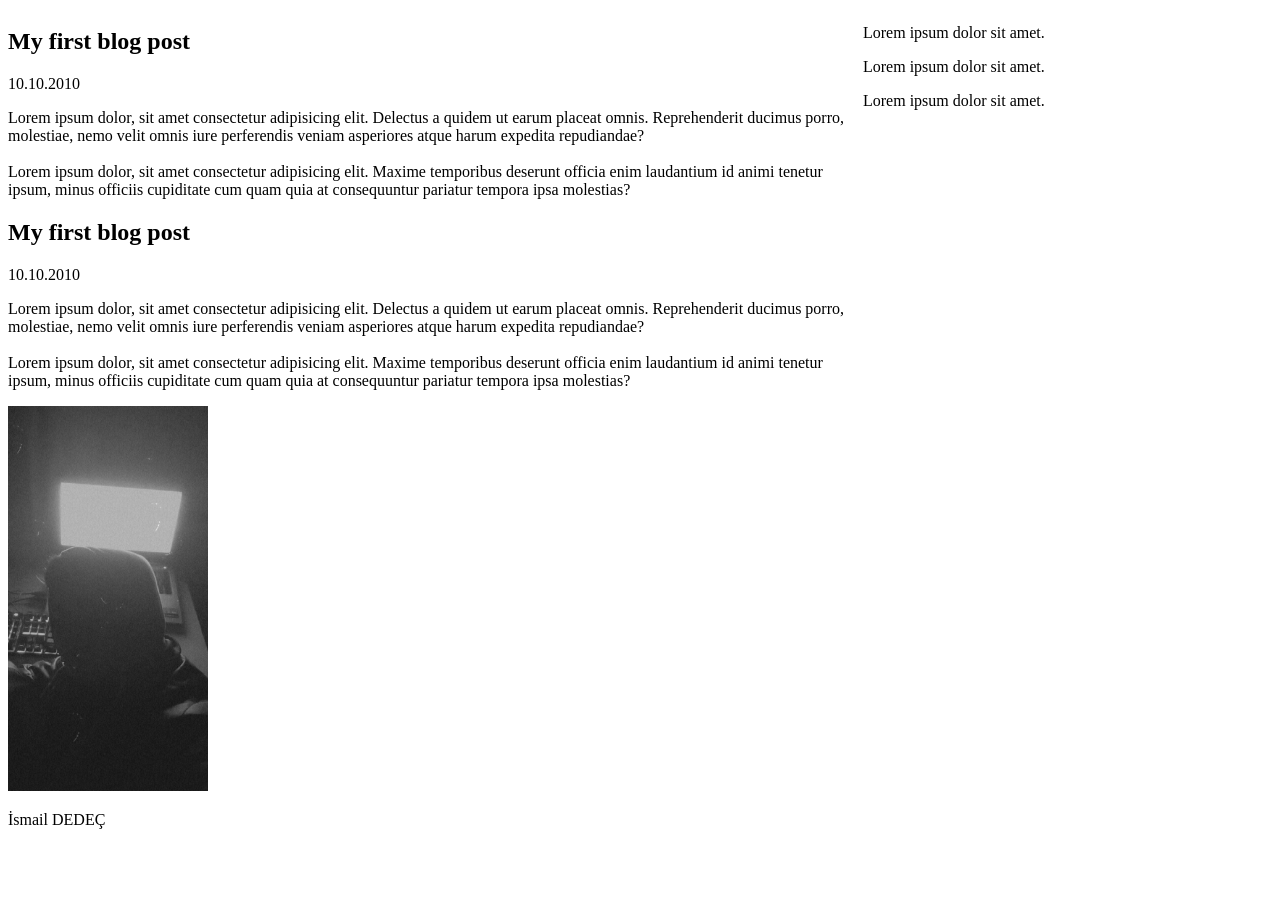
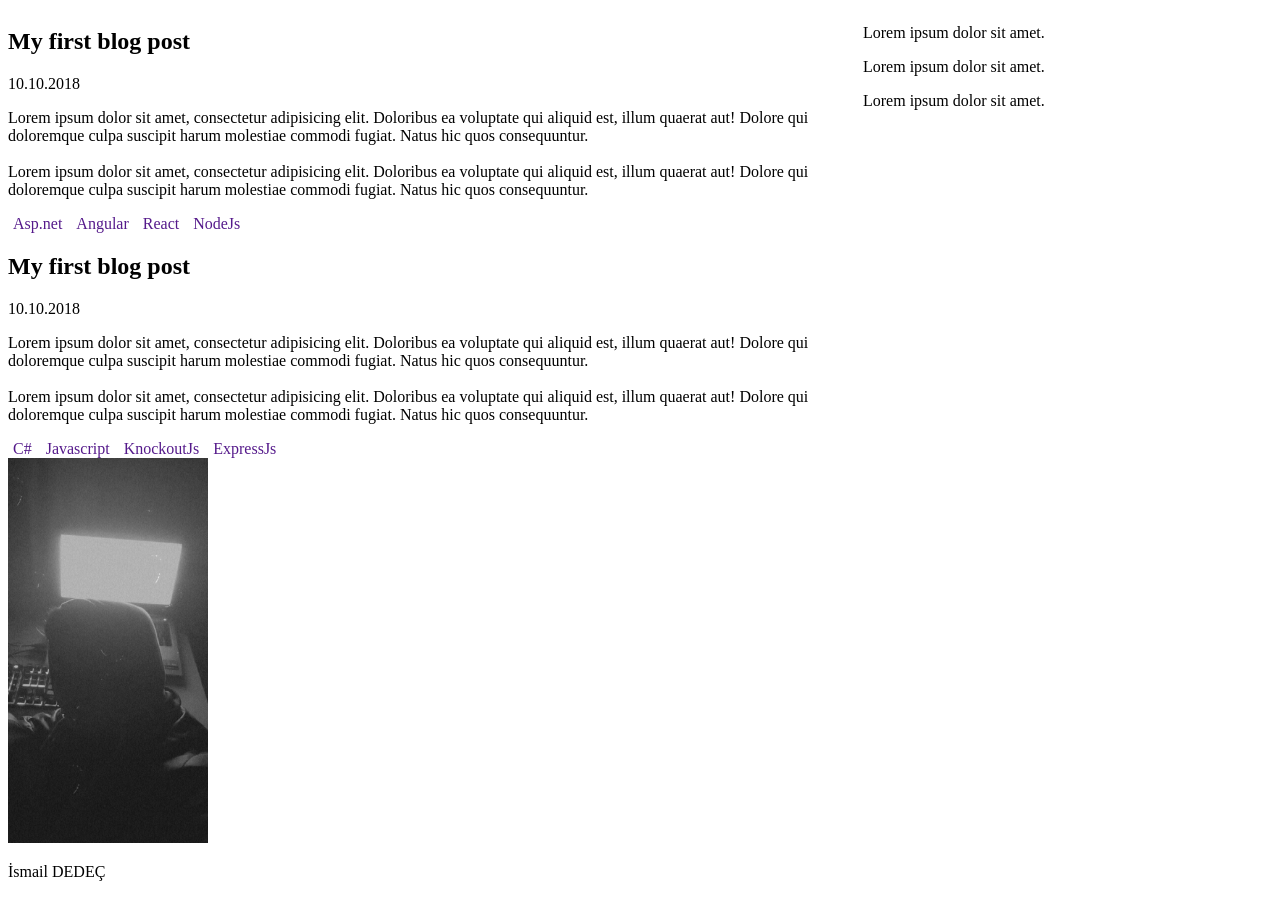
Before and after one commit to ddcismail/Html_CSS_JS, a plain HTML site: page CSS/Uygulama04/index.html in a window 1280 px wide. Before the commit the page ends 845 px from the top, so only its background shows below. Drawn offline with Linux system fonts and the light colour scheme.

Commit message:
Blog uygulamsına display eklendi.

```diff
--- a/CSS/Uygulama04/index.html
+++ b/CSS/Uygulama04/index.html
@@ -3,10 +3,8 @@
 
 <head>
     <meta charset="UTF-8">
-    <meta http-equiv="X-UA-Compatible" content="IE=edge">
-    <meta name="viewport" content="width=device-width, initial-scale=1.0">
+    <title>Blog</title>
     <link rel="stylesheet" href="style.css">
-    <title>Document</title>
 </head>
 
 <body>
@@ -14,32 +12,55 @@
     <div id="container">
 
         <div id="blog-post-container">
+
             <div class="blog-post">
                 <h2>My first blog post</h2>
-                <p class="date">10.10.2010</p>
+                <p class="date">10.10.2018</p>
 
-                <p class="blog-text">Lorem ipsum dolor, sit amet consectetur adipisicing elit. Delectus a quidem ut earum placeat omnis. Reprehenderit ducimus porro, molestiae, nemo velit omnis iure perferendis veniam asperiores atque harum expedita repudiandae? <br><br>Lorem
-                    ipsum dolor, sit amet consectetur adipisicing elit. Maxime temporibus deserunt officia enim laudantium id animi tenetur ipsum, minus officiis cupiditate cum quam quia at consequuntur pariatur tempora ipsa molestias?</p>
+                <p class="blog-text">
+                    Lorem ipsum dolor sit amet, consectetur adipisicing elit. Doloribus ea voluptate qui aliquid est, illum quaerat aut! Dolore qui doloremque culpa suscipit harum molestiae commodi fugiat. Natus hic quos consequuntur.
+                    <br><br> Lorem ipsum dolor sit amet, consectetur adipisicing elit. Doloribus ea voluptate qui aliquid est, illum quaerat aut! Dolore qui doloremque culpa suscipit harum molestiae commodi fugiat. Natus hic quos consequuntur.
+                </p>
+
+                <ul class="tags">
+                    <li><a href="">Asp.net</a></li>
+                    <li><a href="">Angular</a></li>
+                    <li><a href="">React</a></li>
+                    <li><a href="">NodeJs</a></li>
+                </ul>
 
             </div>
             <div class="blog-post">
                 <h2>My first blog post</h2>
-                <p class="date">10.10.2010</p>
+                <p class="date">10.10.2018</p>
 
-                <p class="blog-text">Lorem ipsum dolor, sit amet consectetur adipisicing elit. Delectus a quidem ut earum placeat omnis. Reprehenderit ducimus porro, molestiae, nemo velit omnis iure perferendis veniam asperiores atque harum expedita repudiandae? <br><br>Lorem
-                    ipsum dolor, sit amet consectetur adipisicing elit. Maxime temporibus deserunt officia enim laudantium id animi tenetur ipsum, minus officiis cupiditate cum quam quia at consequuntur pariatur tempora ipsa molestias?</p>
+                <p class="blog-text">
+                    Lorem ipsum dolor sit amet, consectetur adipisicing elit. Doloribus ea voluptate qui aliquid est, illum quaerat aut! Dolore qui doloremque culpa suscipit harum molestiae commodi fugiat. Natus hic quos consequuntur.
+                    <br><br> Lorem ipsum dolor sit amet, consectetur adipisicing elit. Doloribus ea voluptate qui aliquid est, illum quaerat aut! Dolore qui doloremque culpa suscipit harum molestiae commodi fugiat. Natus hic quos consequuntur.
+                </p>
 
+                <ul class="tags">
+                    <li><a href="">C#</a></li>
+                    <li><a href="">Javascript</a></li>
+                    <li><a href="">KnockoutJs</a></li>
+                    <li><a href="">ExpressJs</a></li>
+                </ul>
             </div>
-            <div class="blog-post"></div>
+
         </div>
 
         <div id="other-posts">
+            <p class="other">
+                Lorem ipsum dolor sit amet.
+            </p>
+            <p class="other">
+                Lorem ipsum dolor sit amet.
+            </p>
+            <p class="other">
+                Lorem ipsum dolor sit amet.
+            </p>
+        </div>
 
-            <p class="other">Lorem ipsum dolor sit amet.</p>
-            <p class="other">Lorem ipsum dolor sit amet.</p>
-            <p class="other">Lorem ipsum dolor sit amet.</p>
-
-        </div>
 
         <div style="clear: both;"></div>
 
@@ -48,7 +69,9 @@
             <p class="author-text"> İsmail DEDEÇ</p>
         </div>
 
+
     </div>
+
 
 
 </body>
--- a/CSS/Uygulama04/style.css
+++ b/CSS/Uygulama04/style.css
@@ -1,17 +1,35 @@
 #container {
     width: 1140px;
+    display: inline-block;
 }
 
 #blog-post-container {
     width: 75%;
+    display: inline;
     float: left;
 }
 
 #other-posts {
     width: 25%;
-    float: left;
+    display: inline;
+    float: right;
 }
 
 img {
     width: 200px;
 }
+
+.tags li {
+    display: inline;
+    list-style: none;
+    margin: 5px;
+}
+
+.tags {
+    margin: 0;
+    padding: 0;
+}
+
+.tags li a {
+    text-decoration: none;
+}
```
